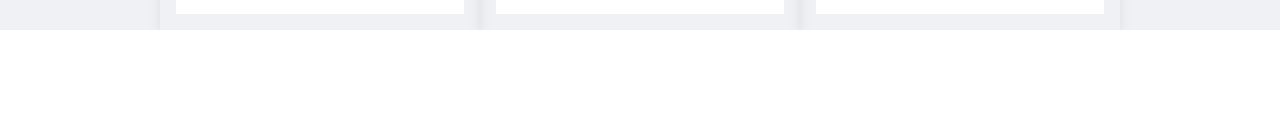
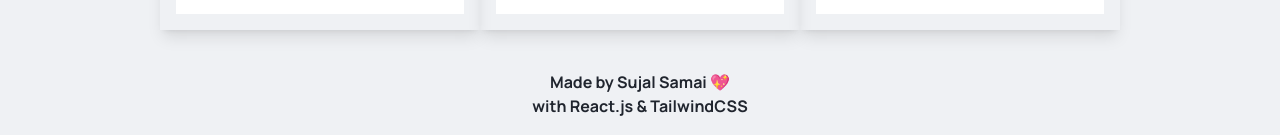
Before and after one commit to SujalSamai/property-genie, a React (Create React App) app: page / in a window 1280 px wide. Shown: the part 2231-2366 px from the top of the page. Before the commit the page ends 2261 px from the top, so only its background shows below. Built offline with nearby package versions, Linux system fonts and the light colour scheme.

Commit message:
Minor Changes

```diff
--- a/src/components/FilterSection.js
+++ b/src/components/FilterSection.js
@@ -82,7 +82,7 @@ export default function FilterSection(props) {
           <button
             type="button"
             onClick={props.handleForm}
-            className="bg-primary-blue text-slate-100 font-semibold py-2 px-4 rounded-md"
+            className="bg-primary-blue text-slate-100 font-semibold py-2 px-4 rounded-md hover:bg-light-blue hover:text-text-blue"
           >
             Search
           </button>
--- a/src/components/Houses.js
+++ b/src/components/Houses.js
@@ -67,6 +67,10 @@ export default function Houses(props) {
                 />
               );
             })}
+      <div className="mt-10 mb-5 mx-auto text-center">
+        <h4 className="font-semibold ">Made by Sujal Samai 💖</h4>
+        <p className="font-semibold">with React.js & TailwindCSS</p>
+      </div>
     </div>
   );
 }
```
